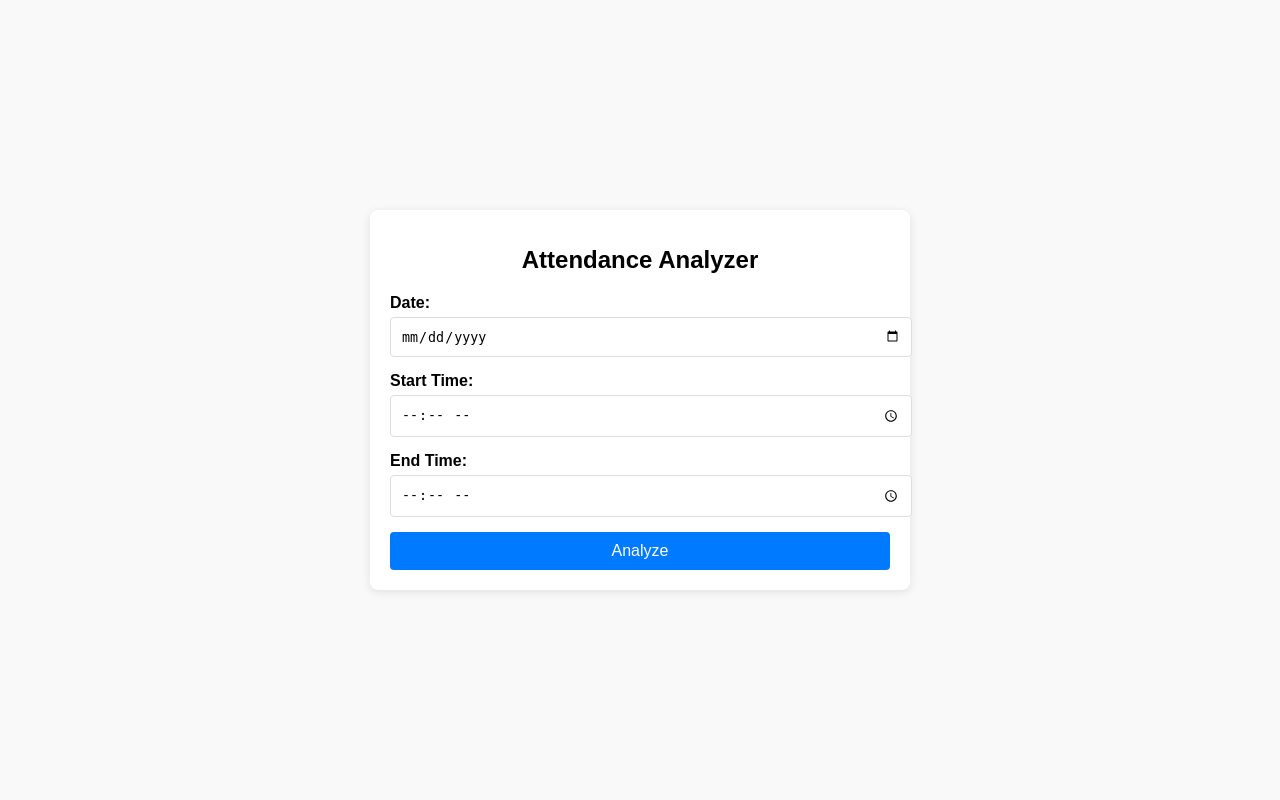
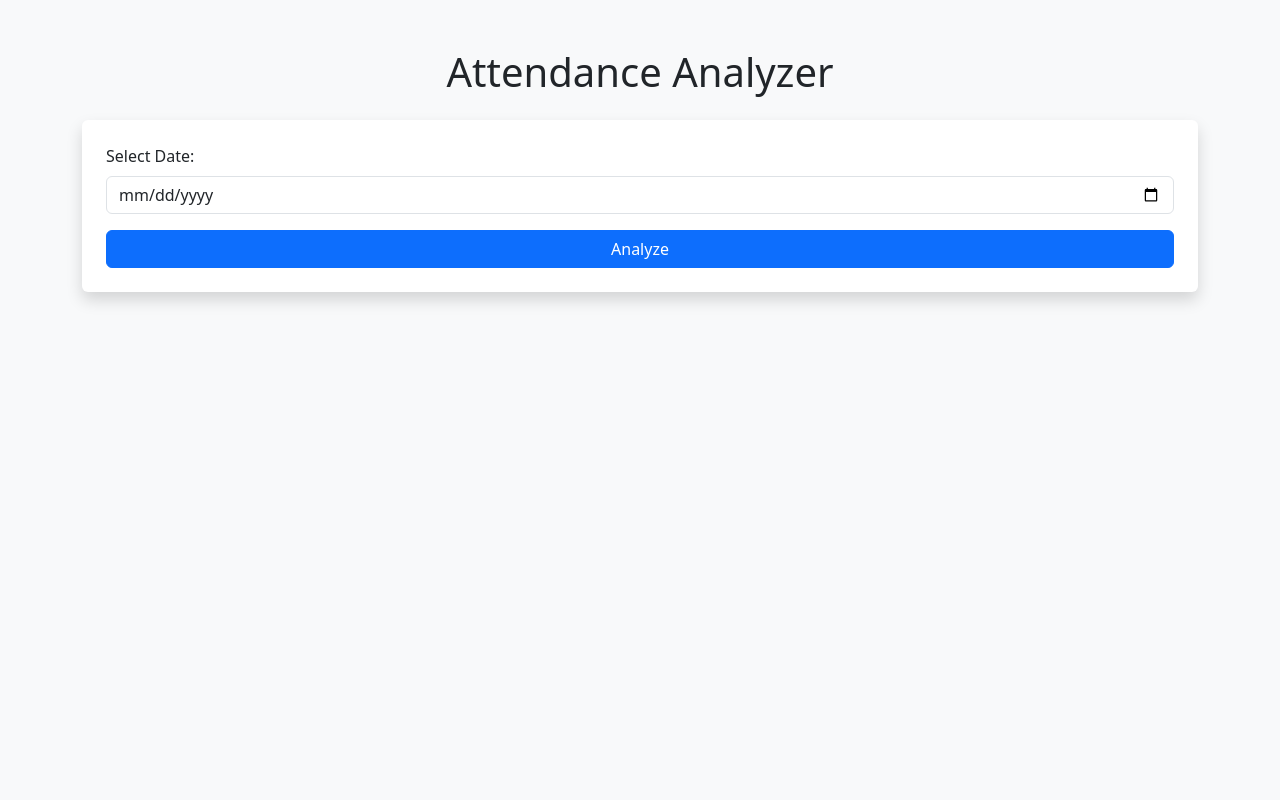
Before and after one commit to stupid-nerd-01111000/work-logger, a Flask app: page / in a window 1280 px wide. Run offline with Flask 3, Linux system fonts and the light colour scheme; parts of the project's set-up code (start-up, migrations or seed data) failed here and were passed over.

Commit message:
data analyze

```diff
--- a/attendance_analyzer.py
+++ /dev/null
@@ -1,80 +0,0 @@
-from flask import Flask, jsonify, request, render_template
-import pandas as pd
-
-app = Flask(__name__)
-
-# Load data
-registration_path = 'registration_users.csv'
-logs_path = 'logs.csv'
-
-registration_df = pd.read_csv(registration_path)
-logs_df = pd.read_csv(logs_path)
-
-# Convert date and time columns to datetime
-logs_df['datetime'] = pd.to_datetime(logs_df['date'] + ' ' + logs_df['time'])
-registration_df['register_datetime'] = pd.to_datetime(
-    registration_df['register_date'] + ' ' + registration_df['register_time']
-)
-
-# Helper function to find absent employees
-def find_absent_employees(target_date, registration_df, logs_df):
-    target_date = pd.to_datetime(target_date).date()
-    registered_users = set(registration_df['user_id'])
-    present_users = set(logs_df[logs_df['datetime'].dt.date == target_date]['user_id'])
-    absent_users = registered_users - present_users
-    return list(absent_users)
-
-# Helper function to calculate late arrivals and early departures
-def analyze_timings(target_date, start_time, end_time, logs_df):
-    target_date = pd.to_datetime(target_date).date()
-    start_datetime = pd.to_datetime(f"{target_date} {start_time}")
-    end_datetime = pd.to_datetime(f"{target_date} {end_time}")
-
-    user_logs = logs_df[logs_df['datetime'].dt.date == target_date]
-    grouped = user_logs.groupby('user_id')
-
-    late_arrivals = []
-    early_departures = []
-
-    for user_id, group in grouped:
-        enters = group[group['enter_or_exit'] == 'enter']['datetime']
-        exits = group[group['enter_or_exit'] == 'exit']['datetime']
-
-        if not enters.empty and enters.min() > start_datetime:
-            late_arrivals.append({
-                'user_id': user_id,
-                'late_by_minutes': (enters.min() - start_datetime).total_seconds() / 60
-            })
-
-        if not exits.empty and exits.max() < end_datetime:
-            early_departures.append({
-                'user_id': user_id,
-                'early_by_minutes': (end_datetime - exits.max()).total_seconds() / 60
-            })
-
-    return late_arrivals, early_departures
-
-@app.route('/')
-def home():
-    return render_template('index.html')
-
-@app.route('/analyze', methods=['POST'])
-def analyze():
-    data = request.form
-    target_date = data['date']
-    start_time = data['start_time']
-    end_time = data['end_time']
-
-    # Perform analysis
-    absent_employees = find_absent_employees(target_date, registration_df, logs_df)
-    late_arrivals, early_departures = analyze_timings(target_date, start_time, end_time, logs_df)
-
-    return jsonify({
-        'absent_employees': absent_employees,
-        'late_arrivals': late_arrivals,
-        'early_departures': early_departures
-    })
-
-
-if __name__ == "__main__":
-    app.run(debug=True)
--- a/main.py
+++ b/main.py
@@ -8,7 +8,7 @@ from face_recognation_manager import FaceRecognitionManager
 import uuid
 import csv
 from datetime import datetime
-from attendance_analyzer import app
+from web_app import app
 from threading import Thread
 
 
--- /dev/null
+++ b/static/style.css
@@ -0,0 +1,3 @@
+body {
+    font-family: Arial, sans-serif;
+}
--- a/templates/index.html
+++ b/templates/index.html
@@ -4,123 +4,18 @@
     <meta charset="UTF-8">
     <meta name="viewport" content="width=device-width, initial-scale=1.0">
     <title>Attendance Analyzer</title>
-    <style>
-        body {
-            font-family: Arial, sans-serif;
-            margin: 0;
-            padding: 0;
-            display: flex;
-            justify-content: center;
-            align-items: center;
-            height: 100vh;
-            background-color: #f9f9f9;
-        }
-        .container {
-            background: white;
-            padding: 20px;
-            border-radius: 8px;
-            box-shadow: 0 2px 10px rgba(0, 0, 0, 0.1);
-            max-width: 500px;
-            width: 100%;
-        }
-        h1 {
-            font-size: 1.5rem;
-            margin-bottom: 20px;
-            text-align: center;
-        }
-        label {
-            display: block;
-            margin-bottom: 5px;
-            font-weight: bold;
-        }
-        input {
-            width: 100%;
-            padding: 10px;
-            margin-bottom: 15px;
-            border: 1px solid #ddd;
-            border-radius: 4px;
-        }
-        button {
-            width: 100%;
-            padding: 10px;
-            background-color: #007bff;
-            color: white;
-            border: none;
-            border-radius: 4px;
-            font-size: 1rem;
-            cursor: pointer;
-        }
-        button:hover {
-            background-color: #0056b3;
-        }
-        .results {
-            margin-top: 20px;
-            padding: 10px;
-            background-color: #f0f0f0;
-            border-radius: 4px;
-        }
-        .results h2 {
-            font-size: 1.2rem;
-            margin-bottom: 10px;
-        }
-        .results ul {
-            list-style: none;
-            padding: 0;
-        }
-        .results ul li {
-            margin-bottom: 5px;
-            font-size: 1rem;
-        }
-    </style>
+    <link href="https://cdn.jsdelivr.net/npm/bootstrap@5.3.0-alpha1/dist/css/bootstrap.min.css" rel="stylesheet">
 </head>
-<body>
-    <div class="container">
-        <h1>Attendance Analyzer</h1>
-        <form id="analyzeForm">
-            <label for="date">Date:</label>
-            <input type="date" id="date" name="date" required>
-
-            <label for="start_time">Start Time:</label>
-            <input type="time" id="start_time" name="start_time" required>
-
-            <label for="end_time">End Time:</label>
-            <input type="time" id="end_time" name="end_time" required>
-
-            <button type="submit">Analyze</button>
+<body class="bg-light">
+    <div class="container mt-5">
+        <h1 class="text-center mb-4">Attendance Analyzer</h1>
+        <form method="POST" action="/" class="p-4 bg-white shadow rounded">
+            <div class="mb-3">
+                <label for="date" class="form-label">Select Date:</label>
+                <input type="date" id="date" name="date" class="form-control" required>
+            </div>
+            <button type="submit" class="btn btn-primary w-100">Analyze</button>
         </form>
-
-        <div class="results" id="results" style="display: none;">
-            <h2>Results</h2>
-            <ul id="output"></ul>
-        </div>
     </div>
-
-    <script>
-        document.getElementById('analyzeForm').addEventListener('submit', async function(event) {
-            event.preventDefault();
-
-            const date = document.getElementById('date').value;
-            const start_time = document.getElementById('start_time').value;
-            const end_time = document.getElementById('end_time').value;
-
-            const response = await fetch('/analyze', {
-                method: 'POST',
-                headers: {
-                    'Content-Type': 'application/x-www-form-urlencoded',
-                },
-                body: new URLSearchParams({ date, start_time, end_time })
-            });
-
-            const result = await response.json();
-
-            document.getElementById('results').style.display = 'block';
-            const output = document.getElementById('output');
-            output.innerHTML = `
-                <li><strong>Absent Employees:</strong> ${result.absent_employees.join(', ')}</li>
-                <li><strong>Late Arrivals:</strong> ${JSON.stringify(result.late_arrivals, null, 2)}</li>
-                <li><strong>Early Departures:</strong> ${JSON.stringify(result.early_departures, null, 2)}</li>
-            `;
-        });
-    </script>
 </body>
 </html>
--- /dev/null
+++ b/web_app.py
@@ -0,0 +1,24 @@
+from flask import Flask, render_template, request
+from data_analyze import AttendanceAnalyzer
+
+app = Flask(__name__)
+
+# Initialize the analyzer
+analyzer = AttendanceAnalyzer("logs.csv", "registration_users.csv")
+
+@app.route("/", methods=["GET", "POST"])
+def index():
+    if request.method == "POST":
+        target_date = request.form["date"]
+        results = analyzer.analyze_date(target_date)
+        return render_template(
+            "results.html",
+            date=target_date,
+            absent_users=results["absent_users"],
+            late_early_data=results["late_early_data"],
+        )
+    return render_template("index.html")
+
+
+if __name__ == "__main__":
+    app.run(debug=True)
```
Also changed, not shown: data_analyze.py (added, +54 -0 lines), templates/results.html (added, +53 -0 lines).
